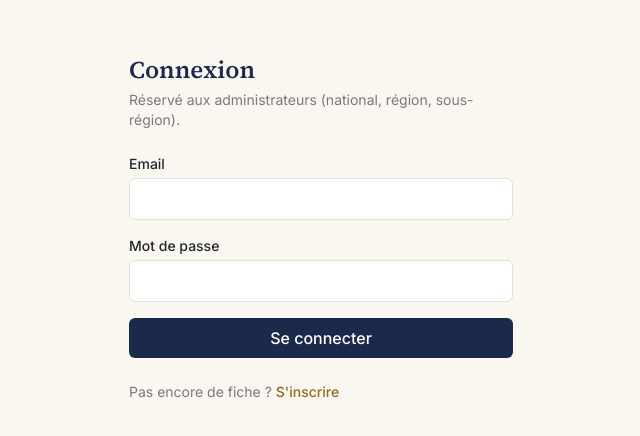
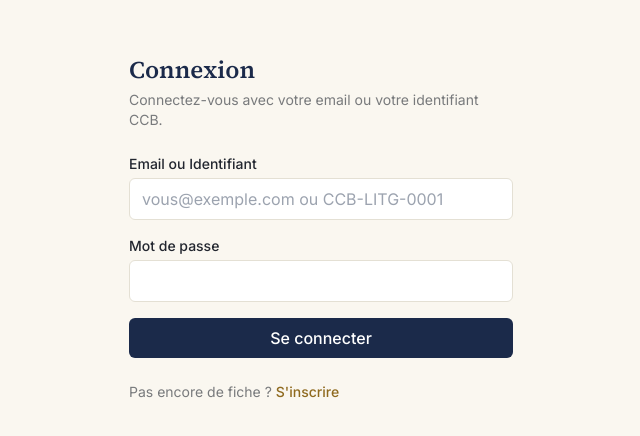
Before and after one commit to Mawouegnigan/ccb-platform, a Next.js app in the folder web/: page /login in a window 1280 px wide. Shown: the part 172-608 px from the top of the page, without its empty margins (319-959 px from the left). Built offline with nearby package versions, Linux system fonts and the light colour scheme; no server answers.

Commit message:
Connexion par email ou identifiant CCB (resolution serveur), mise a jour types.ts

```diff
--- /dev/null
+++ b/web/src/app/api/resolve-login/route.ts
@@ -0,0 +1,50 @@
+import { NextResponse } from "next/server";
+import { createAdminClient } from "@/lib/supabase/admin";
+
+// Reconnaît un identifiant CCB au format CCB-XXXY-0000 (lettres/chiffres
+// après le premier tiret, 4 chiffres finaux) — tout le reste est traité
+// comme un email tel quel.
+const IDENTIFIANT_REGEX = /^CCB-[A-Z]{3}[A-Z]-\d{4}$/i;
+
+export async function POST(request: Request) {
+  const { login } = await request.json();
+
+  if (!login || typeof login !== "string") {
+    return NextResponse.json({ error: "invalid_input" }, { status: 400 });
+  }
+
+  const trimmed = login.trim();
+
+  // Cas email : rien à résoudre, on le renvoie tel quel.
+  if (!IDENTIFIANT_REGEX.test(trimmed)) {
+    return NextResponse.json({ email: trimmed });
+  }
+
+  // Cas identifiant : recherche l'email associé via la clé service role
+  // (nécessaire car auth.users n'est pas accessible par la clé publique).
+  const admin = createAdminClient();
+
+  const { data: membre, error: membreError } = await admin
+    .from("membres")
+    .select("user_id")
+    .eq("identifiant", trimmed.toUpperCase())
+    .maybeSingle();
+
+  // Volontairement pas d'information différenciée sur la nature de l'échec
+  // (identifiant inexistant, membre sans user_id, erreur réseau...) — pour
+  // éviter toute énumération de comptes, le frontend affichera toujours le
+  // même message générique "Email ou mot de passe incorrect".
+  if (membreError || !membre?.user_id) {
+    return NextResponse.json({ error: "not_found" }, { status: 404 });
+  }
+
+  const { data: userData, error: userError } = await admin.auth.admin.getUserById(
+    membre.user_id
+  );
+
+  if (userError || !userData.user?.email) {
+    return NextResponse.json({ error: "not_found" }, { status: 404 });
+  }
+
+  return NextResponse.json({ email: userData.user.email });
+}
--- a/web/src/app/login/page.tsx
+++ b/web/src/app/login/page.tsx
@@ -8,7 +8,7 @@ import { createClient } from "@/lib/supabase/client";
 export default function LoginPage() {
   const router = useRouter();
   const supabase = createClient();
-  const [email, setEmail] = useState("");
+  const [login, setLogin] = useState("");
   const [password, setPassword] = useState("");
   const [error, setError] = useState<string | null>(null);
   const [loading, setLoading] = useState(false);
@@ -18,12 +18,35 @@ export default function LoginPage() {
     setError(null);
     setLoading(true);
 
-    const { error } = await supabase.auth.signInWithPassword({ email, password });
+    // Résout l'identifiant CCB en email si besoin ; un email est renvoyé
+    // tel quel par la route. En cas d'échec de résolution, on tente quand
+    // même signInWithPassword avec la saisie brute plutôt que de révéler
+    // que la résolution a échoué — le message d'erreur final reste
+    // générique dans tous les cas.
+    let resolvedEmail = login.trim();
+    try {
+      const res = await fetch("/api/resolve-login", {
+        method: "POST",
+        headers: { "Content-Type": "application/json" },
+        body: JSON.stringify({ login: resolvedEmail }),
+      });
+      if (res.ok) {
+        const data = await res.json();
+        resolvedEmail = data.email;
+      }
+    } catch {
+      // Échec réseau sur la résolution : on continue avec la saisie brute.
+    }
+
+    const { error } = await supabase.auth.signInWithPassword({
+      email: resolvedEmail,
+      password,
+    });
 
     setLoading(false);
 
     if (error) {
-      setError("Email ou mot de passe incorrect.");
+      setError("Email/identifiant ou mot de passe incorrect.");
       return;
     }
 
@@ -38,20 +61,21 @@ export default function LoginPage() {
           Connexion
         </h1>
         <p className="text-sm text-ink/60 mb-6">
-          Réservé aux administrateurs (national, région, sous-région).
+          Connectez-vous avec votre email ou votre identifiant CCB.
         </p>
 
         <form onSubmit={handleSubmit} className="space-y-4">
           <div>
-            <label htmlFor="email" className="block text-sm font-medium text-ink mb-1">
-              Email
+            <label htmlFor="login" className="block text-sm font-medium text-ink mb-1">
+              Email ou Identifiant
             </label>
             <input
-              id="email"
-              type="email"
+              id="login"
+              type="text"
               required
-              value={email}
-              onChange={(e) => setEmail(e.target.value)}
+              value={login}
+              onChange={(e) => setLogin(e.target.value)}
+              placeholder="vous@exemple.com ou CCB-LITG-0001"
               className="w-full rounded border border-line px-3 py-2 bg-white"
             />
           </div>
--- /dev/null
+++ b/web/src/lib/supabase/admin.ts
@@ -0,0 +1,14 @@
+import { createClient as createSupabaseClient } from "@supabase/supabase-js";
+import type { Database } from "@/lib/types";
+
+// Ce client utilise la clé service role : il contourne entièrement la RLS.
+// À n'utiliser QUE dans du code serveur (Route Handlers, Server Actions),
+// jamais dans un composant "use client" — la clé ne doit jamais atteindre
+// le navigateur.
+export function createAdminClient() {
+  return createSupabaseClient<Database>(
+    process.env.NEXT_PUBLIC_SUPABASE_URL!,
+    process.env.SUPABASE_SERVICE_ROLE_KEY!,
+    { auth: { autoRefreshToken: false, persistSession: false } }
+  );
+}
--- a/web/src/lib/types.ts
+++ b/web/src/lib/types.ts
@@ -21,6 +21,7 @@ export type DocumentType =
 export interface Region {
   id: string;
   nom: string;
+  code: string;
   created_at: string;
 }
 
@@ -50,6 +51,7 @@ export interface Membre {
   sous_region_id: string | null;
   region_id: string | null;
   photo_url: string | null;
+  identifiant: string | null;
   role: RoleType;
   admin_region_id: string | null;
   admin_sous_region_id: string | null;
```
